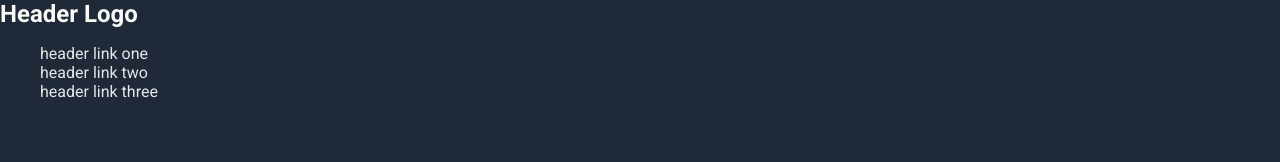
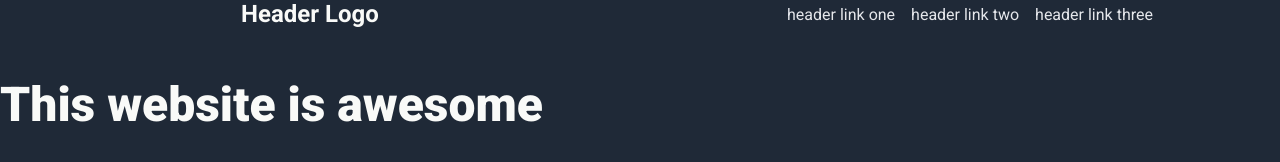
Before and after one commit to JuneDev-html/Odin-Landing-page, a plain HTML site: page index.html in a window 1280 px wide. Shown: the top 162 px of the page. Drawn offline with Linux system fonts and the light colour scheme.

Commit message:
Flex header and sub div's
Flexed header as row, then flexed the divs under it individually so
their contents could be centered - lining them up well without adding
inflexible margins or paddings to parent container.

```diff
--- a/styles.css
+++ b/styles.css
@@ -4,22 +4,36 @@ body{
     font-family: 'Roboto', sans-serif;
     display: flex;
     flex-direction: column;
-    /* justify-content: space-between; */
 }
 
 /* ---- ---- HEADER ---- ---- */
 .header {
     background-color: #1F2937;
+
+    display: flex;
+    align-items: center;
+
 }
 
 .logo {
     font-size: 24px;
     color: #F9FAF8;
     font-weight: 600;
+    flex: 1;
+    display: flex;
+    justify-content: center;
+
 }
 
 ul {
     list-style-type: none;
+    margin: 0px;
+    display: flex;
+    align-items: center;
+    gap: 16px;
+    flex: 1;
+    display: flex;
+    justify-content: center;
 }
 
 a,
```
